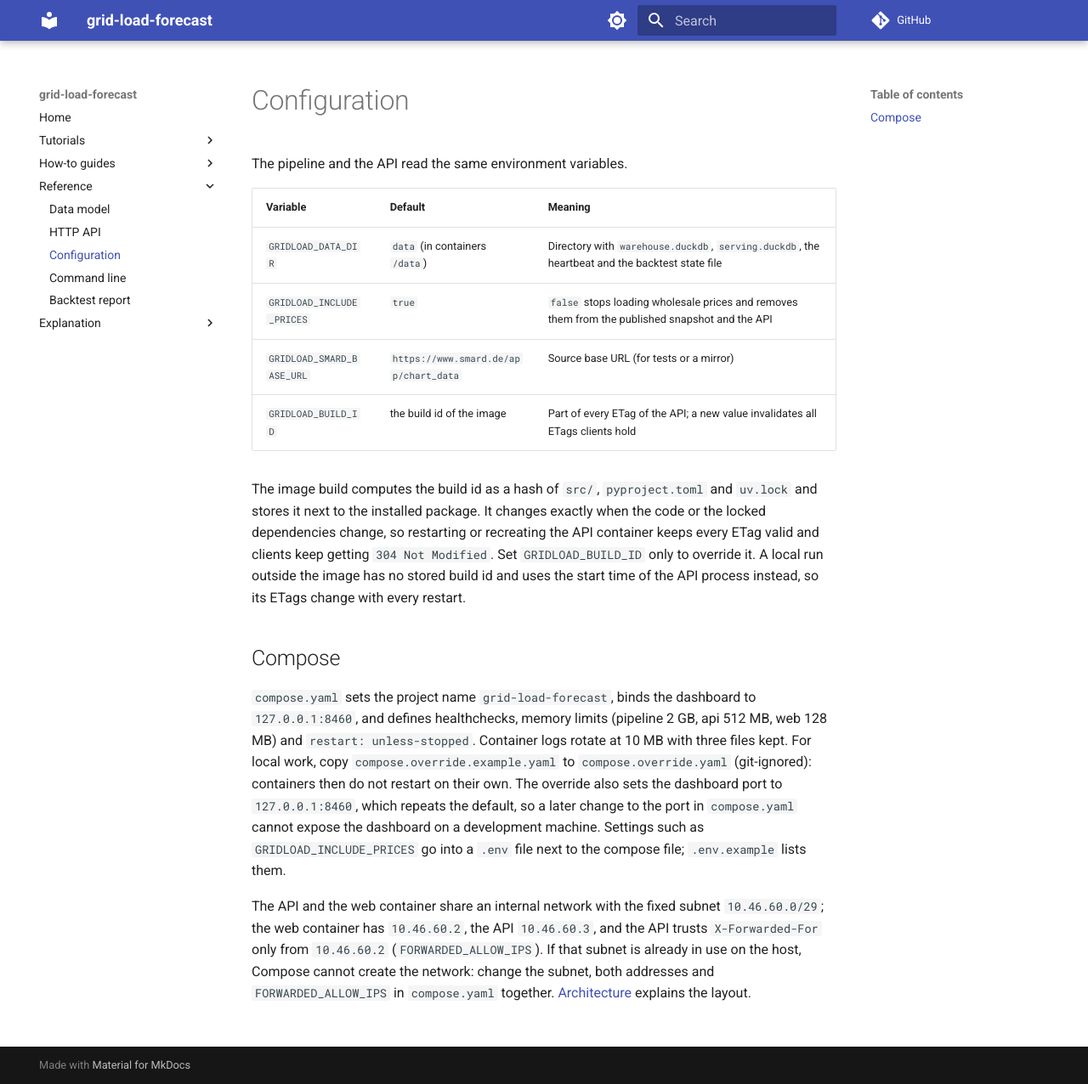
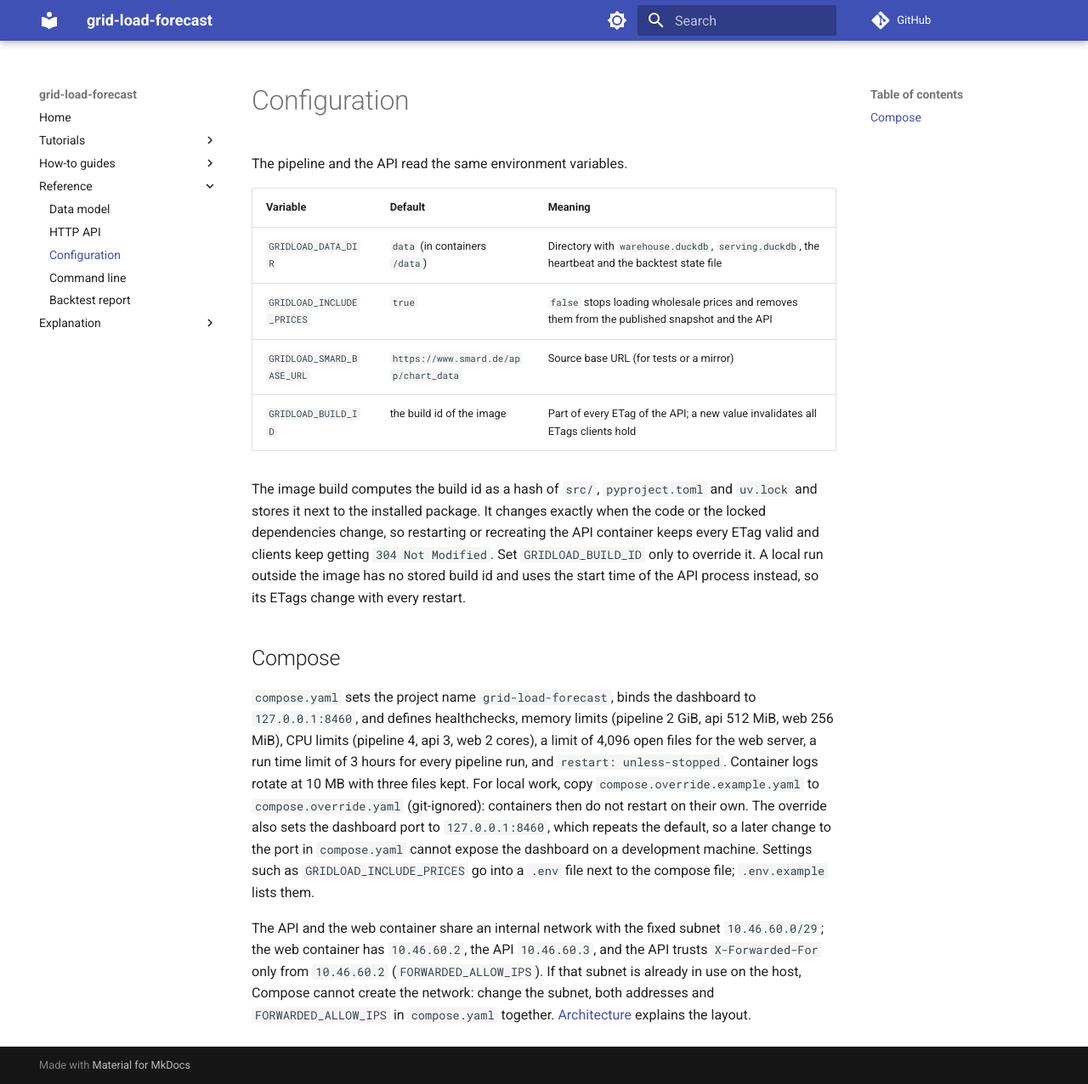
Before and after one commit to deka641/grid-load-forecast, an MkDocs documentation site: the page built from docs/reference/configuration.md, in a window 1280 px wide and 1276 px high. Shown: the whole window at 85% size. Built offline with MkDocs 1.6.1 and Material for MkDocs 9.7.7, drawn with Linux system fonts in a browser that asks for light colours; comment, search, counter and statistics services are not loaded.

Commit message:
State the current container memory, CPU and run time limits

```diff
--- a/docs/reference/configuration.md
+++ b/docs/reference/configuration.md
@@ -13,6 +13,6 @@ The image build computes the build id as a hash of `src/`, `pyproject.toml` and
 
 ## Compose
 
-`compose.yaml` sets the project name `grid-load-forecast`, binds the dashboard to `127.0.0.1:8460`, and defines healthchecks, memory limits (pipeline 2 GB, api 512 MB, web 128 MB) and `restart: unless-stopped`. Container logs rotate at 10 MB with three files kept. For local work, copy `compose.override.example.yaml` to `compose.override.yaml` (git-ignored): containers then do not restart on their own. The override also sets the dashboard port to `127.0.0.1:8460`, which repeats the default, so a later change to the port in `compose.yaml` cannot expose the dashboard on a development machine. Settings such as `GRIDLOAD_INCLUDE_PRICES` go into a `.env` file next to the compose file; `.env.example` lists them.
+`compose.yaml` sets the project name `grid-load-forecast`, binds the dashboard to `127.0.0.1:8460`, and defines healthchecks, memory limits (pipeline 2 GiB, api 512 MiB, web 256 MiB), CPU limits (pipeline 4, api 3, web 2 cores), a limit of 4,096 open files for the web server, a run time limit of 3 hours for every pipeline run, and `restart: unless-stopped`. Container logs rotate at 10 MB with three files kept. For local work, copy `compose.override.example.yaml` to `compose.override.yaml` (git-ignored): containers then do not restart on their own. The override also sets the dashboard port to `127.0.0.1:8460`, which repeats the default, so a later change to the port in `compose.yaml` cannot expose the dashboard on a development machine. Settings such as `GRIDLOAD_INCLUDE_PRICES` go into a `.env` file next to the compose file; `.env.example` lists them.
 
 The API and the web container share an internal network with the fixed subnet `10.46.60.0/29`; the web container has `10.46.60.2`, the API `10.46.60.3`, and the API trusts `X-Forwarded-For` only from `10.46.60.2` (`FORWARDED_ALLOW_IPS`). If that subnet is already in use on the host, Compose cannot create the network: change the subnet, both addresses and `FORWARDED_ALLOW_IPS` in `compose.yaml` together. [Architecture](../explanation/architecture.md#network) explains the layout.
```
Also changed, not shown: README.md (+1 -1 lines), docs/tutorials/run-locally.md (+1 -1 lines).
